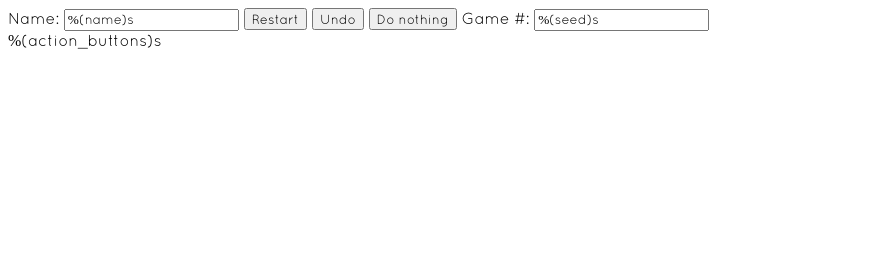
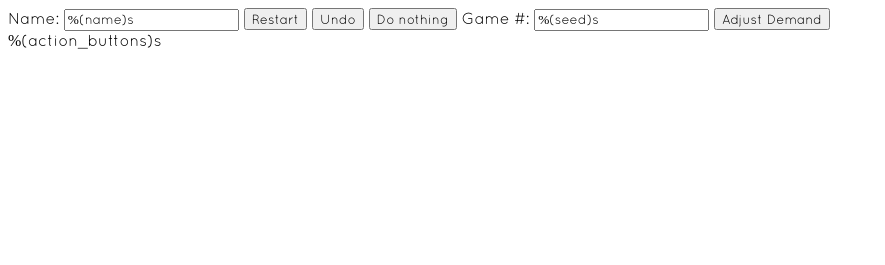
Before and after one commit to Backpackerice/farm_game, a Python web app: template farm_game/templates/play.html in a window 1280 px wide. Shown: the top 265 px of the page, without its empty margins (0-885 px from the left). Run offline with Jinja, Linux system fonts and the light colour scheme; the template is opened without the code that fills it, so the values that code supplies are empty.

Commit message:
Added adjust demand button

```diff
--- a/farm_game/templates/play.html
+++ b/farm_game/templates/play.html
@@ -37,6 +37,7 @@
         <input type='button' value='Undo' onclick='doaction("undo")';/>
         <input type='button' value='Do nothing' onclick='doaction("none")';/>
         Game #: <input id='seed' type='text' value='%(seed)s' onchange='update_seed(); this.blur();'/>
+        <input type='button' value='Adjust Demand' onclick="window.location.href = '/demand'";/>
         <br/>
         %(action_buttons)s
         </div>
```
